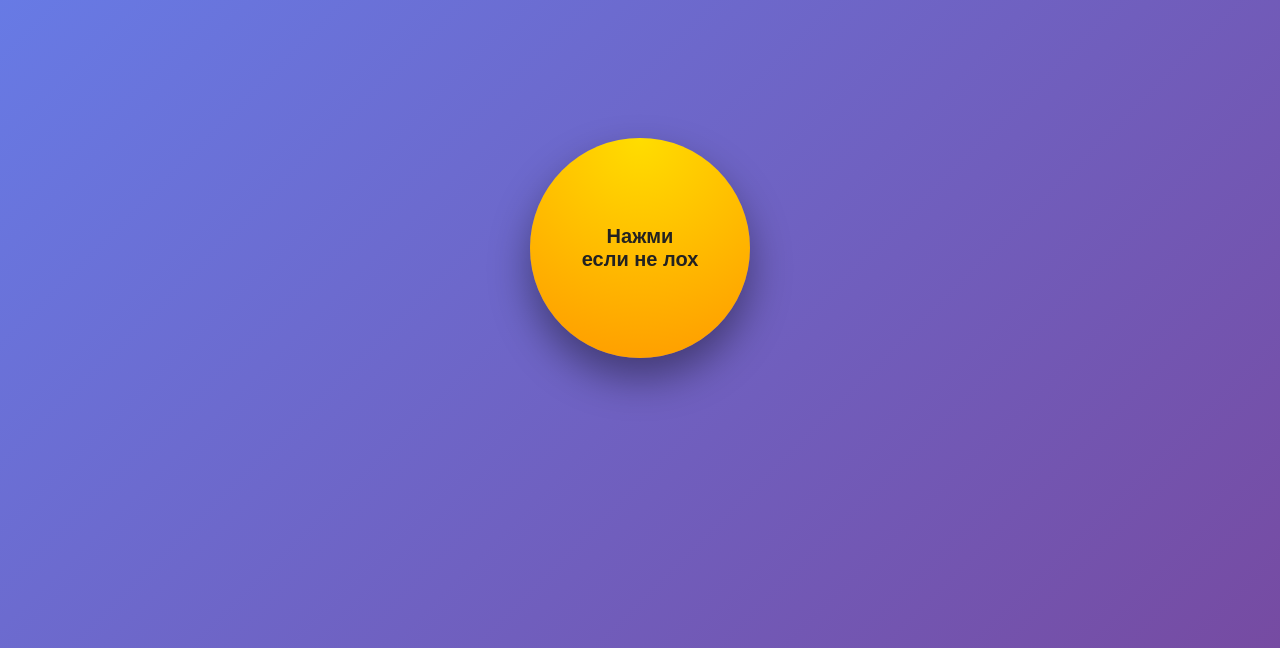
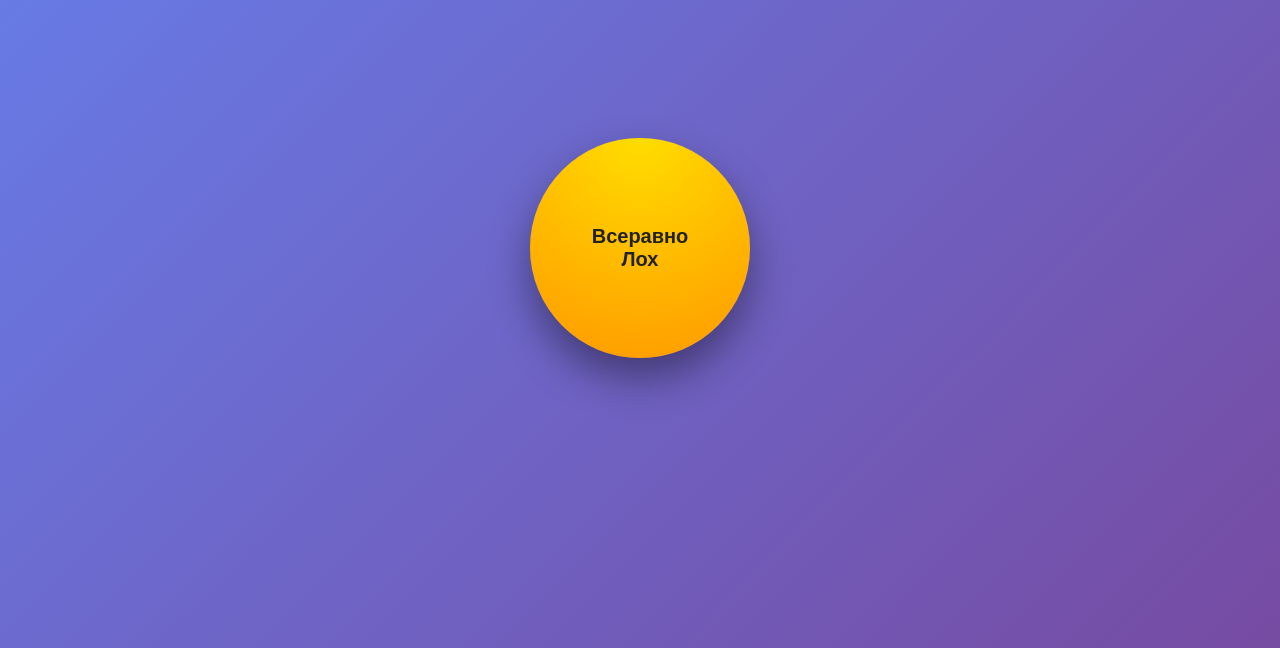
Before and after one commit to Ruzuy/Masha_challenge, a plain HTML site: page index.html in a window 1280 px wide. Shown: the part 152-800 px from the top of the page. Drawn offline with Linux system fonts and the light colour scheme.

Commit message:
Update index.html

```diff
--- a/index.html
+++ b/index.html
@@ -50,7 +50,7 @@
 <h1>Челлендж для Маши</h1>
 
 <button class="btn" id="runawayBtn">
-    Нажми<br>если не лох
+    Всеравно<br>Лох
 </button>
 
 <script>
```
